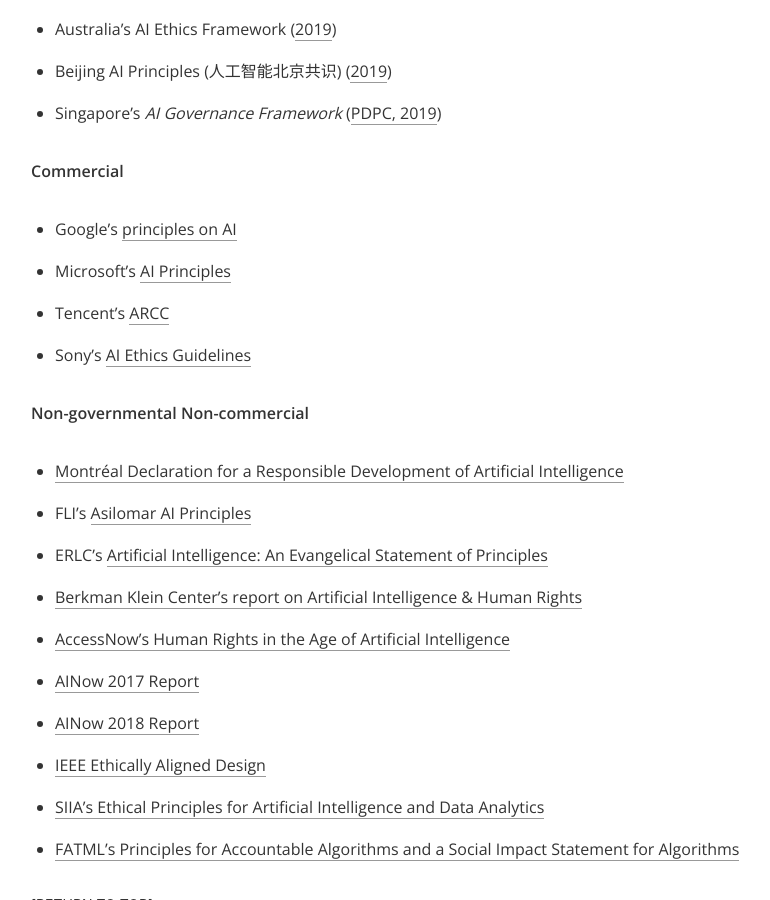
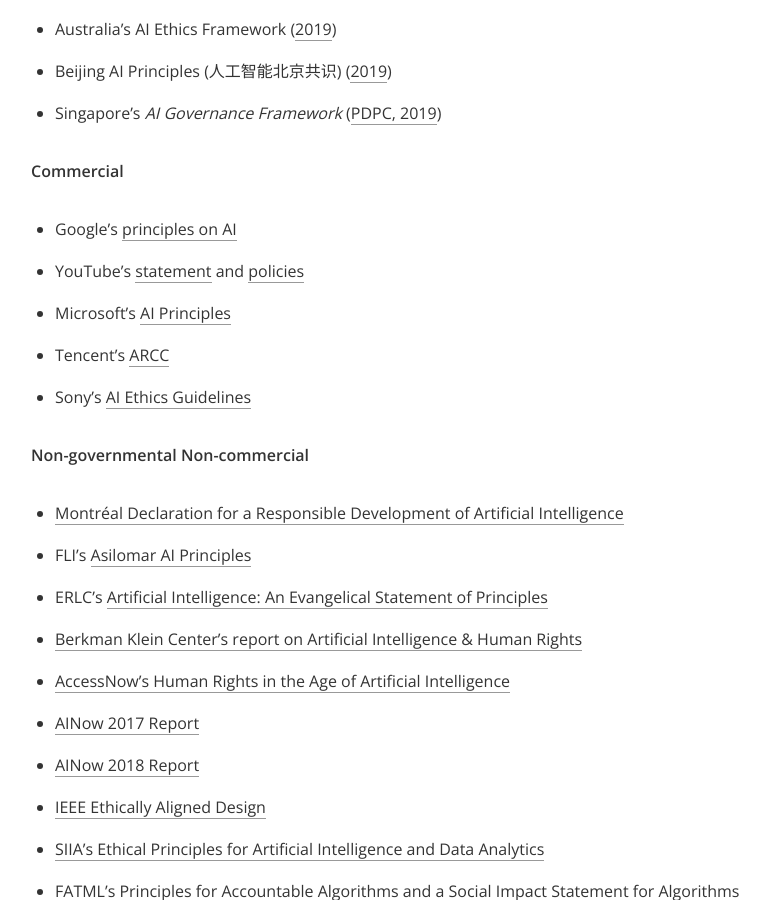
Before and after one commit to greentfrapp/project-asimov, a Jekyll site: the page built from research_proposal.md, in a window 1280 px wide and 900 px high, scrolled down 7515 px. Shown: the whole window, without its empty margins (249-1019 px from the left). Built offline with Jekyll 4.4.1, drawn with Linux system fonts in a browser that asks for light colours; some web fonts are replaced; a style sheet for code colours, icons or effects is not loaded.

Commit message:
small update to research proposal

```diff
--- a/research_proposal.md
+++ b/research_proposal.md
@@ -176,6 +176,7 @@ In short, AI technologies are complicated and cause complicated problems that ar
 **Commercial**
 
 - Google's [principles on AI](https://www.blog.google/technology/ai/ai-principles/)
+- YouTube's [statement](https://youtube.googleblog.com/2019/06/our-ongoing-work-to-tackle-hate.html) and [policies](https://www.youtube.com/yt/about/policies/)
 - Microsoft's [AI Principles](https://www.microsoft.com/en-us/ai/our-approach-to-ai)
 - Tencent's [ARCC](https://mp.weixin.qq.com/s/_CbBsrjrTbRkKjUNdmhuqQ)
 - Sony's [AI Ethics Guidelines](https://www.sony.net/SonyInfo/csr_report/humanrights/hkrfmg0000007rtj-att/AI_Engagement_within_Sony_Group.pdf)
```
